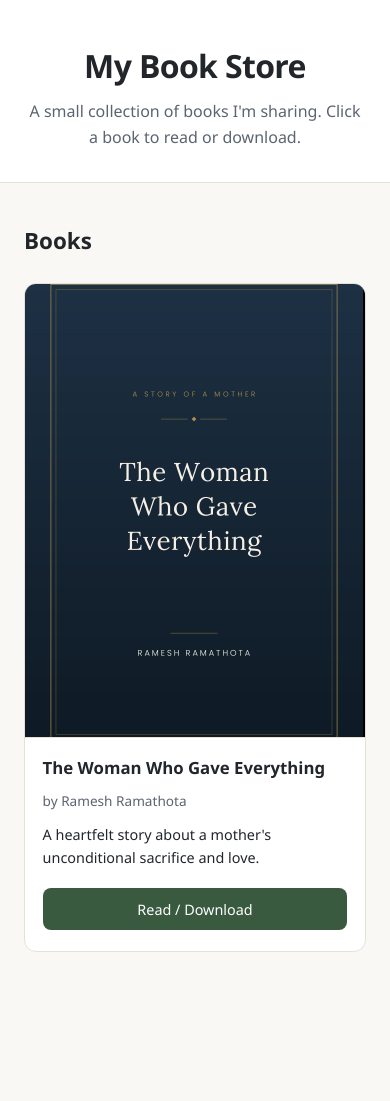
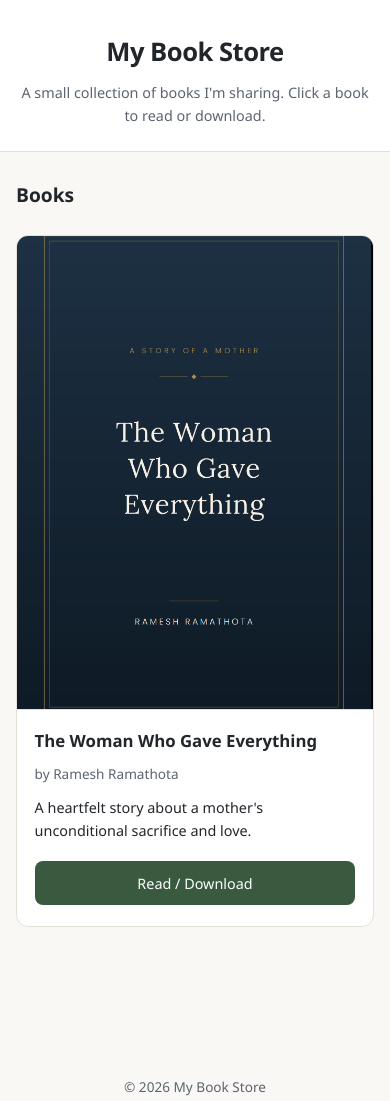
Before and after one commit to RamathotaRamesh/book_store, a plain HTML site: page index.html in a window 390 px wide. Shown: the top 1101 px of the page. Drawn offline with Linux system fonts and the light colour scheme.

Commit message:
Improve mobile responsiveness and touch targets

```diff
--- a/styles.css
+++ b/styles.css
@@ -58,7 +58,7 @@
 
 .book-grid {
   display: grid;
-  grid-template-columns: repeat(auto-fill, minmax(15.5rem, 1fr));
+  grid-template-columns: repeat(auto-fill, minmax(min(15.5rem, 100%), 1fr));
   gap: 1.5rem;
   margin-bottom: 3.5rem;
 }
@@ -154,3 +154,37 @@
   color: var(--text-muted);
   font-style: italic;
 }
+
+.book-link {
+  min-height: 2.75rem;
+  display: flex;
+  align-items: center;
+  justify-content: center;
+}
+
+@media (max-width: 30rem) {
+  header {
+    padding: 2rem 1.25rem 1.5rem;
+  }
+
+  header h1 {
+    font-size: 1.6rem;
+  }
+
+  header p {
+    font-size: 0.9rem;
+  }
+
+  main {
+    padding: 1.75rem 1rem 3rem;
+  }
+
+  .section-title {
+    font-size: 1.2rem;
+  }
+
+  .book-grid {
+    grid-template-columns: 1fr;
+    gap: 1.1rem;
+  }
+}
```
